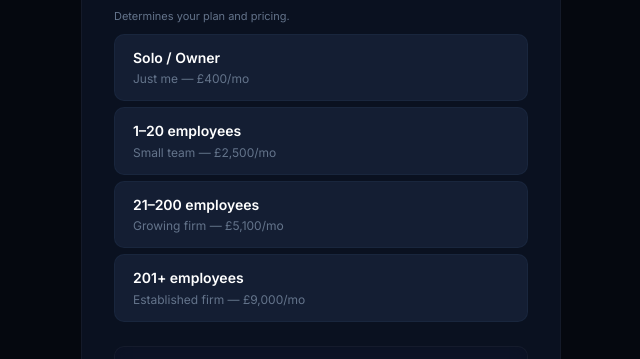
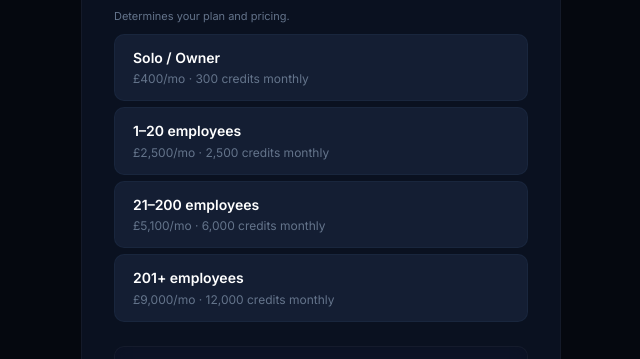
Before and after one commit to v4gk6cymbz-pixel/sopmaster.tech, a Next.js app: page /register in a window 1280 px wide. Shown: the part 586-945 px from the top of the page, without its empty margins (319-959 px from the left). Built offline with nearby package versions, Linux system fonts and the light colour scheme.

Commit message:
fix: correct TIER_CREDITS in Stripe webhook — small=2500, medium=6000, large=12000; show credits on register page

```diff
--- a/src/app/register/page.tsx
+++ b/src/app/register/page.tsx
@@ -6,10 +6,10 @@ import { useRouter } from "next/navigation";
 import { DIRECTOR_EMAIL } from "@/lib/config";
 
 const SIZE_OPTIONS = [
-  { value: "solo", label: "Solo / Owner", desc: "Just me — £400/mo" },
-  { value: "1-20", label: "1–20 employees", desc: "Small team — £2,500/mo" },
-  { value: "21-200", label: "21–200 employees", desc: "Growing firm — £5,100/mo" },
-  { value: "201+", label: "201+ employees", desc: "Established firm — £9,000/mo" },
+  { value: "solo", label: "Solo / Owner", desc: "£400/mo · 300 credits monthly" },
+  { value: "1-20", label: "1–20 employees", desc: "£2,500/mo · 2,500 credits monthly" },
+  { value: "21-200", label: "21–200 employees", desc: "£5,100/mo · 6,000 credits monthly" },
+  { value: "201+", label: "201+ employees", desc: "£9,000/mo · 12,000 credits monthly" },
 ];
 
 export default function RegisterPage() {
--- a/src/lib/api/stripe.ts
+++ b/src/lib/api/stripe.ts
@@ -32,7 +32,7 @@ export const STRIPE_CREDIT_PRICES: Record<number, string> = {
 
 export const TIER_CREDITS: Record<string, number> = {
   solo: 300,
-  small: 1200,
-  medium: 3500,
-  large: 5000,
+  small: 2500,
+  medium: 6000,
+  large: 12000,
 };
```
